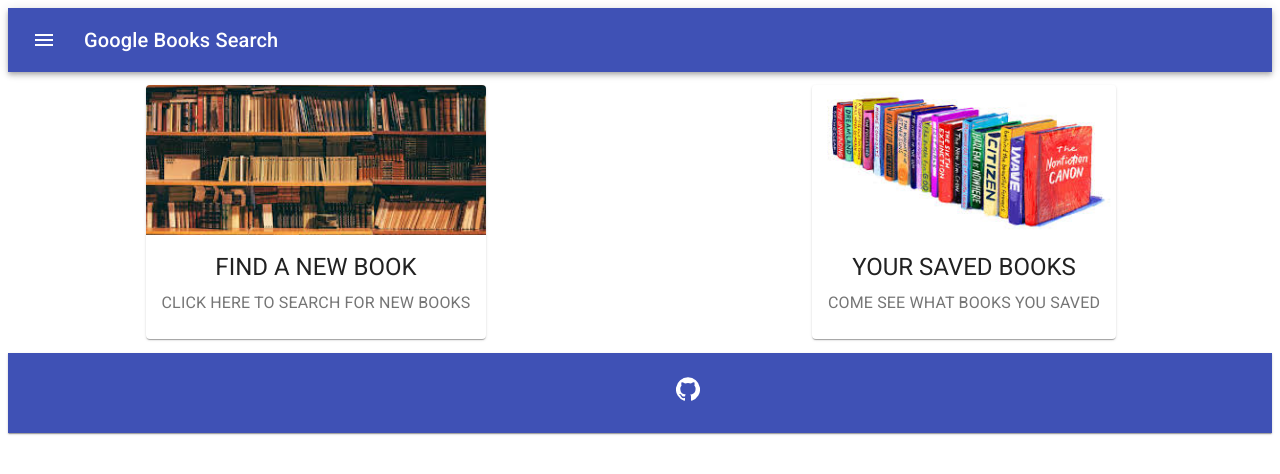
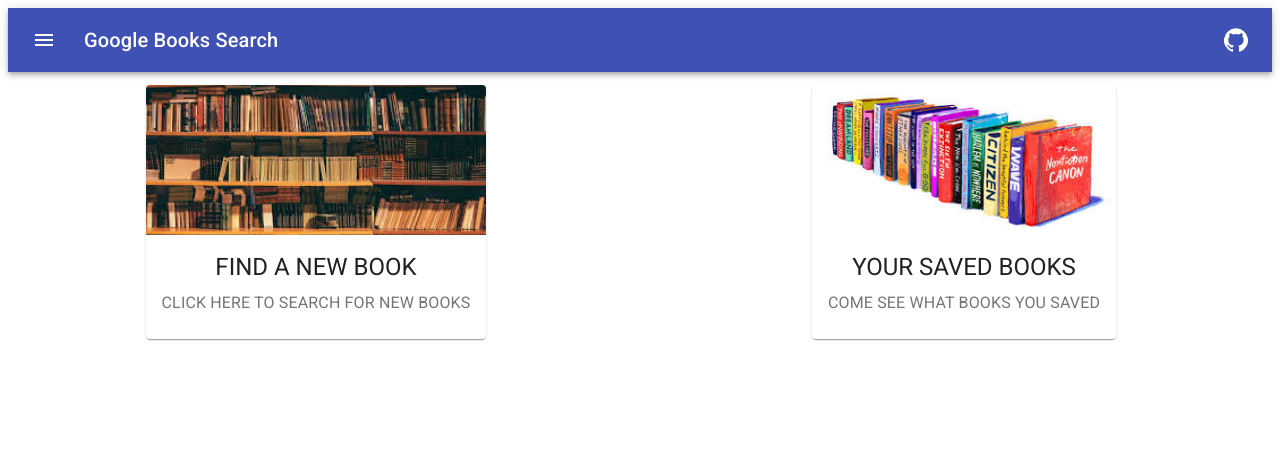
Before and after one commit to nathanaelhauser/google-book-search, a React (Create React App) app in the folder client/: page / in a window 1280 px wide. Shown: the top 474 px of the page. Built offline with nearby package versions, Linux system fonts and the light colour scheme; the HTML template or start-up script is replaced by a standard one.

Commit message:
Moved github repo link to navbar and removed footer

```diff
--- a/client/src/App.js
+++ b/client/src/App.js
@@ -10,7 +10,6 @@ import Search from './pages/Search'
 import Saved from './pages/Saved'
 import NavBar from './components/NavBar'
 import Drawer from './components/Drawer'
-import Footer from './components/Footer'
 
 const App = () => {
 
@@ -44,8 +43,6 @@ const App = () => {
               <Search />
             </Route>
           </Switch>
-
-          <Footer />
         </div>
       </Router>
     </DrawerContext.Provider>
--- a/client/src/components/Footer/Footer.js
+++ /dev/null
@@ -1,66 +0,0 @@
-import React from 'react'
-import { makeStyles } from '@material-ui/core/styles'
-import Paper from '@material-ui/core/Paper'
-import Container from '@material-ui/core/Container'
-import Grid from '@material-ui/core/Grid'
-import IconButton from '@material-ui/core/IconButton'
-import GitHubIcon from '@material-ui/icons/GitHub'
-
-const useStyles = makeStyles(theme => ({
-  root: {
-    position: 'static',
-    minHeight: '10vh',
-    marginTop: '8px',
-    marginBottom: '8px',
-    borderRadius: 0,
-    bottom: 0,
-    left: 0,
-    right: 0,
-    backgroundColor: '#3f51b5',
-    color: 'white'
-  },
-  gridFooter: {
-    margin: 0
-  },
-  leftFooter: {
-    display: 'flex',
-    flexDirection: 'row',
-    justifyContent: 'start',
-    alignItems: 'center'
-  },
-  rightFooter: {
-    display: 'flex',
-    flexDirection: 'row-reverse',
-    justifyContent: 'start',
-    alignItems: 'center'
-  },
-  githubRepo: {
-    color: 'white'
-  }
-}))
-
-const Footer = () => {
-  const classes = useStyles()
-
-  return (
-    <Paper className={classes.root}>
-      <Container>
-        <Grid container spacing={3} className={classes.gridFooter}>
-          <Grid item xs={12} sm={6} className={classes.leftFooter}>
-
-          </Grid>
-          <Grid item xs={12} sm={6} className={classes.rightFooter}>
-            <IconButton
-              className={classes.githubRepo}
-              aria-label="delete"
-              href="https://github.com/mesmerizingYeti/google-book-search">
-              <GitHubIcon />
-            </IconButton>
-          </Grid>
-        </Grid>
-      </Container>
-    </Paper>
-  )
-}
-
-export default Footer
--- a/client/src/components/Footer/index.js
+++ /dev/null
@@ -1 +0,0 @@
-export { default } from './Footer'
--- a/client/src/components/NavBar/NavBar.js
+++ b/client/src/components/NavBar/NavBar.js
@@ -6,6 +6,7 @@ import Toolbar from '@material-ui/core/Toolbar'
 import Typography from '@material-ui/core/Typography'
 import IconButton from '@material-ui/core/IconButton'
 import MenuIcon from '@material-ui/icons/Menu'
+import GitHubIcon from '@material-ui/icons/GitHub'
 
 const useStyles = makeStyles(theme => ({
 
@@ -15,6 +16,9 @@ const useStyles = makeStyles(theme => ({
   },
   menuButton: {
     marginRight: theme.spacing(2),
+  },
+  githubButton: {
+
   },
   title: {
     flexGrow: 1,
@@ -42,6 +46,15 @@ const NavBar = () => {
           <Typography variant="h6" className={classes.title}>
             Google Books Search
           </Typography>
+          <IconButton
+            edge="end"
+            className={classes.githubButton}
+            color="inherit"
+            aria-label="github repository"
+            href="https://github.com/mesmerizingYeti/google-book-search"
+          >
+            <GitHubIcon />
+          </IconButton>
         </Toolbar>
       </AppBar>
     </div>
```
